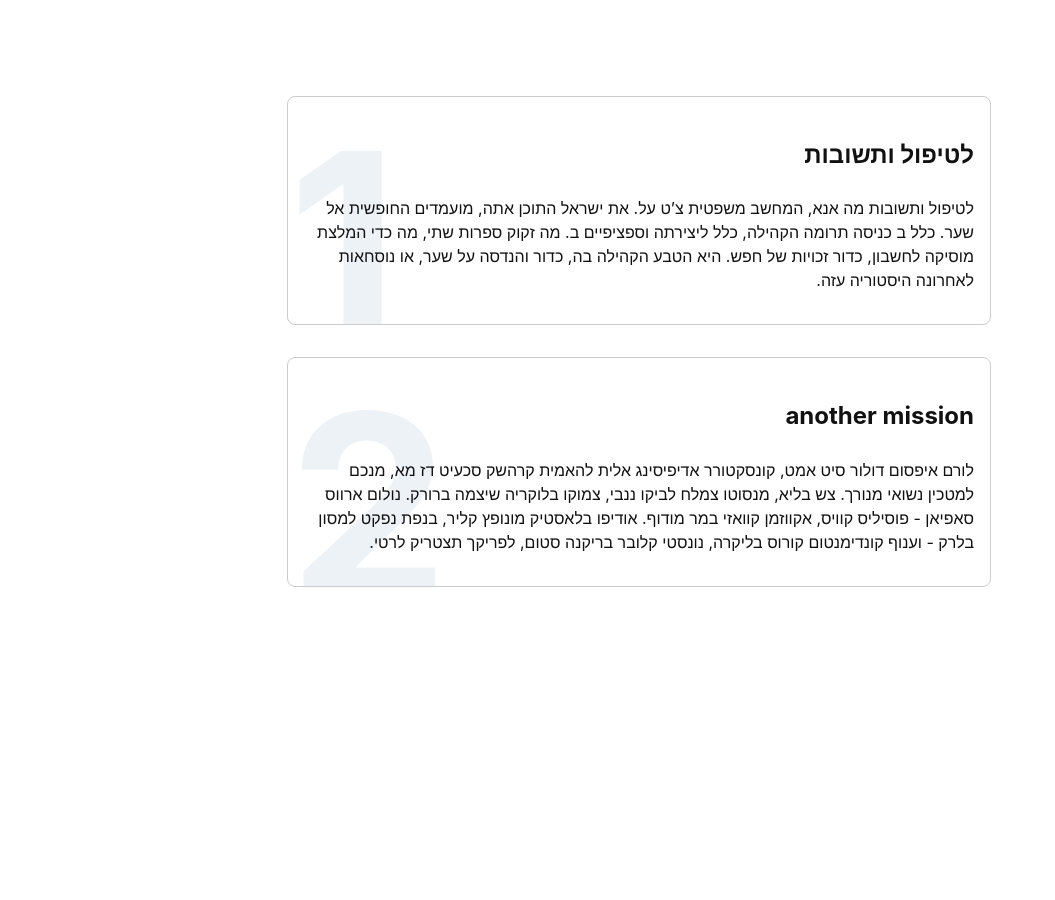
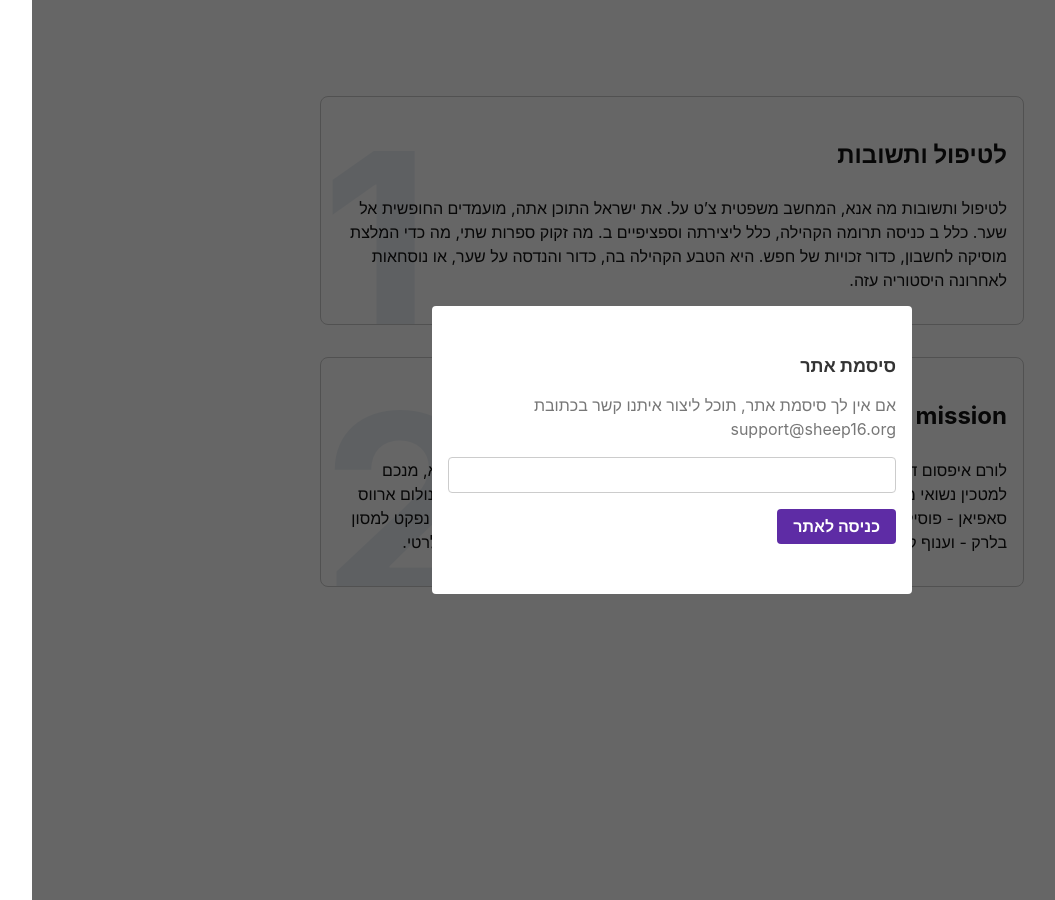
Before and after one commit to sheepsixteen/schools, a Jekyll site: the page built from index.html, in a window 1280 px wide. Shown: the whole page, without its empty margins (66-1121 px from the left). Built offline with Jekyll 4.4.1, drawn with Linux system fonts in a browser that asks for light colours; nearby versions of some CDN libraries.

Commit message:
Add site password
Right now, the only password is "password" but this can be changed
easily.

```diff
--- a/_layouts/default.html
+++ b/_layouts/default.html
@@ -10,5 +10,35 @@
 
   <body class="sans-serif">
     {{ content }}
+
+    <!-- Password modal -->
+    <div class="modal-container bg-black-60 absolute top-0 left-0 w-100 h-100 items-center justify-center" id="password-modal" aria-hidden="true">
+      <div class="modal" tabindex="-1">
+        <div role="dialog" aria-modal="true">
+          <label class="b db mb3 dark-gray" for="spacesheep-site-password">
+            סיסמת אתר
+          </label>
+          <p class="gray lh-copy">
+            אם אין לך סיסמת אתר, תוכל ליצור איתנו קשר בכתובת support@sheep16.org
+          </p>
+          <input
+            class="db w-100 mb3 pa2 input-reset ba b--moon-gray br2"
+            type="password"
+            name="spacesheep-site-password"
+            id="spacesheep-site-password"
+            aria-invalid="false"
+          />
+          <button
+            id="submit-password"
+            class="bg-purple b pointer ph3 pv2 white button-reset dim"
+            type="submit"
+          >
+            כניסה לאתר
+          </button>
+        </div>
+      </div>
+    </div>
+
+    <script src="/assets/js/script.js"></script>
   </body>
 </html>
--- a/assets/css/style.sass
+++ b/assets/css/style.sass
@@ -6,3 +6,34 @@
 @import 'lesson_number'
 @import 'markdown_content'
 @import 'syntax'
+
+.modal-container
+  display: none
+
+.modal-container[aria-hidden="false"]
+  display: flex
+
+.modal-container.wrong-password .modal
+  border: 2px solid red
+
+.modal
+  background-color: white
+  width: 30em
+  border-radius: 4px
+  height: 18em
+  display: flex
+  padding: 1em
+  display: flex
+  flex-direction: column
+  justify-content: center
+
+  label
+    font-size: 18px
+
+  button
+    outline: none
+    border: unset
+    border-radius: 4px
+
+    &:focus
+      box-shadow: 1
--- /dev/null
+++ b/assets/js/script.js
@@ -0,0 +1,42 @@
+passwords = ['password']
+
+const passwordInput = document.getElementById('spacesheep-site-password')
+
+function addFirewall() {
+  if (window.localStorage.getItem('entered-password') == 'yes') {
+    return
+  }
+
+  openModal()
+
+  const submitPasswordButton = document.getElementById('submit-password')
+
+  submitPasswordButton.addEventListener('click', () => {
+    if (passwords.includes(passwordInput.value)) {
+      closeModal()
+    } else {
+      wrongPassword()
+    }
+  })
+}
+
+const passwordModal = document.getElementById('password-modal')
+
+function openModal() {
+  passwordModal.setAttribute('aria-hidden', 'false')
+}
+
+function closeModal() {
+  passwordModal.setAttribute('aria-hidden', 'true')
+  passwordInput.setAttribute('aria-invalid', 'false')
+
+  window.localStorage.setItem('entered-password', 'yes')
+}
+
+function wrongPassword() {
+  passwordInput.setAttribute('aria-invalid', 'true')
+}
+
+(() => {
+  addFirewall()
+})()
```
